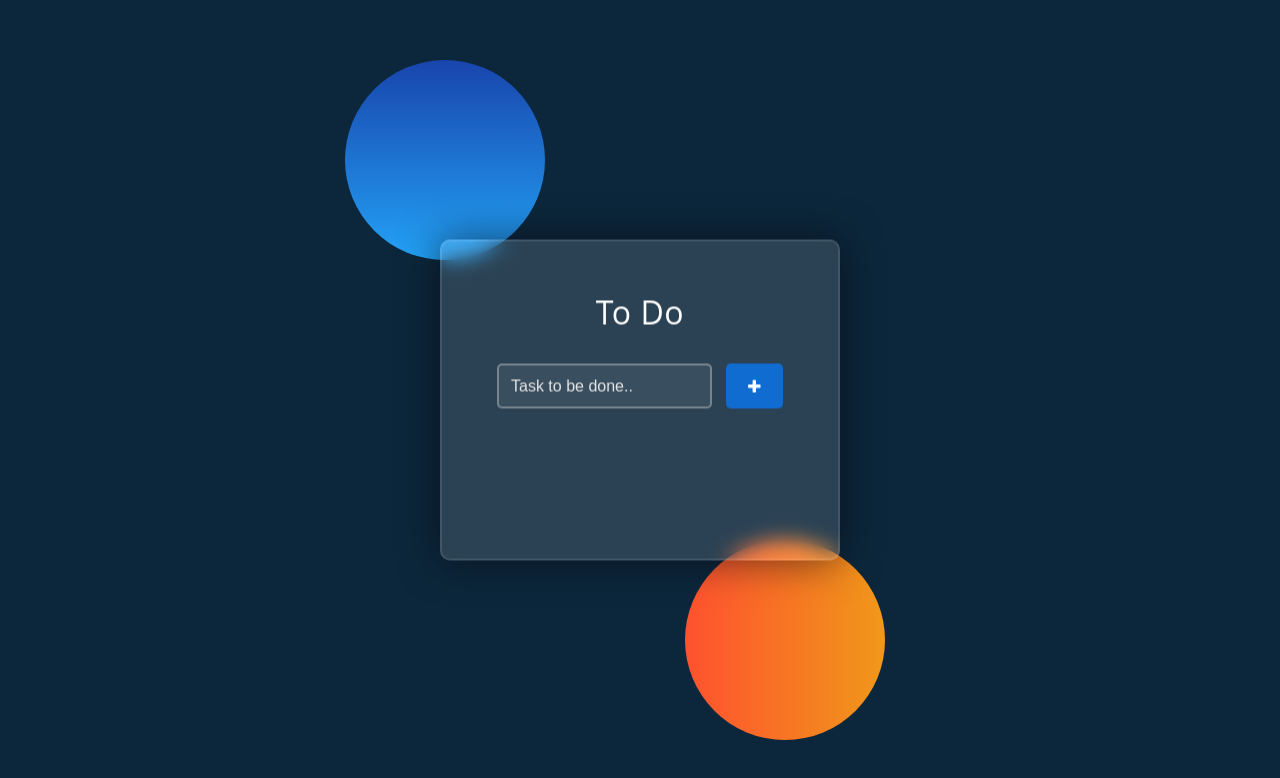
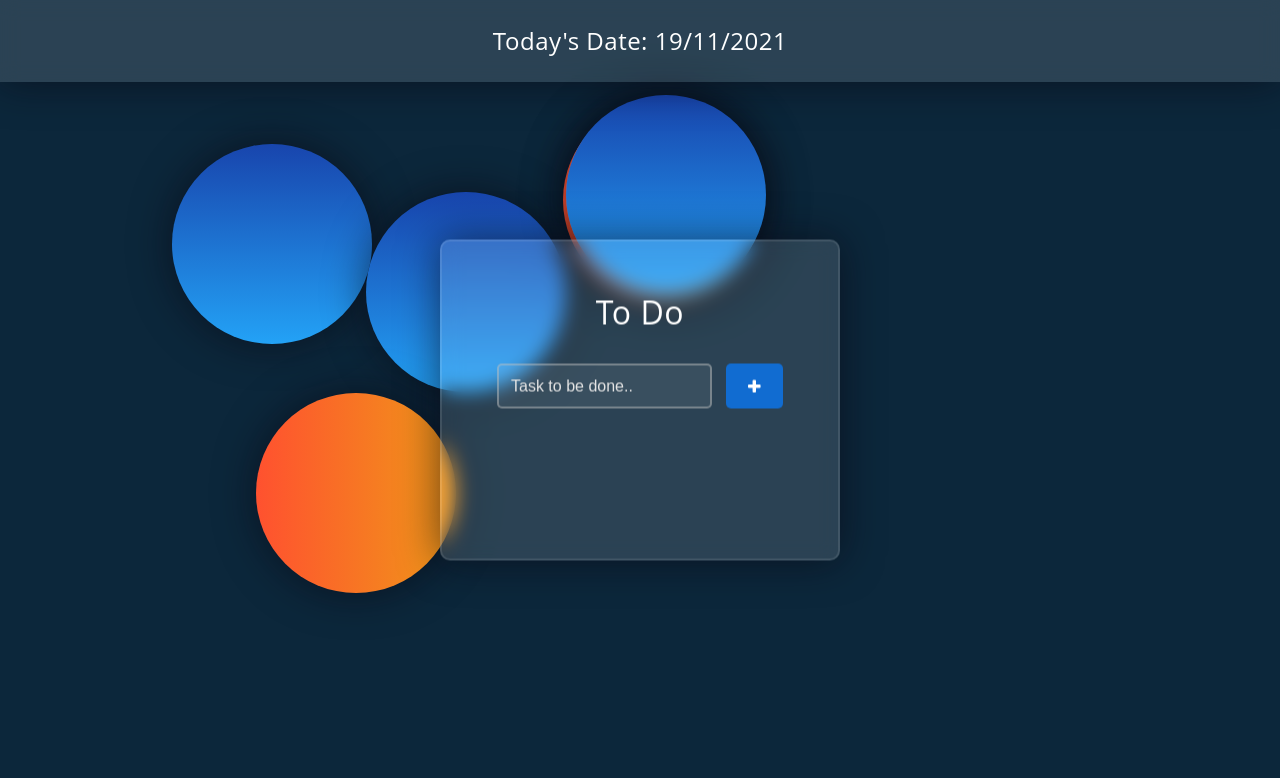
Before and after one commit to reececrowther/ToDoSite, a plain HTML site: page index.html in a window 1280 px wide. Drawn offline with Linux system fonts and the light colour scheme.

Commit message:
Add files via upload

```diff
--- a/index.html
+++ b/index.html
@@ -9,10 +9,12 @@
     <link rel="stylesheet" href="https://cdnjs.cloudflare.com/ajax/libs/font-awesome/4.7.0/css/font-awesome.min.css">
 </head>
 <body>
-    <div class="background">
-        <div class="shape"></div>
-        <div class="shape"></div>
-     </div>
+    <header>
+        <div class="headerInfo">
+            <h3 class="date">Today's Date: </h3>
+        </div>
+    </header>
+    <div class="background"></div>
 <div id=to-do-container>
     <h2>To Do</h2>
     <div id="new-task-button">
--- a/main.js
+++ b/main.js
@@ -1,3 +1,37 @@
+
+
+/* Background */
+let numOfShapes = 5;
+
+spawnShapes();
+function spawnShapes(){
+    let bg = document.querySelector('.background');
+    for(var i=0; i<numOfShapes; i++){
+        bg.innerHTML += `
+        <div class="shape"></div>
+    `;
+
+
+
+        var ranNubTop = Math.floor(Math.random() * (screen.height - 200));
+        var ranNubLeft = Math.floor(Math.random() * (screen.width - 200));
+        bg.children[i].style.top = "" + ranNubTop + "px";
+        bg.children[i].style.left = "" + ranNubLeft + "px";
+
+
+    }
+
+}
+
+/* Date and time*/
+const d = new Date();
+let date = document.querySelector('.date');
+
+date.innerHTML += '' + d.getDate() + '/' + (d.getMonth() + 1) + '/' + d.getUTCFullYear();
+
+
+
+/* Data Storing */
 var taskData = [];
 
 loadData();
@@ -46,19 +80,13 @@ function addTask(){
                 var dataNum = this.parentNode.childNodes[0].nextSibling.innerHTML;
                 for(var a=0; a<storedData.length; a++){
                     if( dataNum.indexOf(storedData[a]) != -1){
-                        console.log(dataNum);
-                        console.log(storedData[a]);
-                        console.log("del");
                         storedData.splice(a, 1);
-
                         localStorage.setItem("task_data",JSON.stringify(taskData));
                     }
                 }
                 for(var j=0; j<taskData.length; j++){
                     if( dataNum.indexOf(taskData[j]) != -1){
-                        console.log(dataNum);
-                        console.log(taskData[j]);
-                        console.log("del");
+
                         taskData.splice(j, 1);
                         localStorage.setItem("task_data",JSON.stringify(taskData));
                     }
@@ -92,9 +120,10 @@ function loadData(){
                     if( dataNum.indexOf(storedData[a]) != -1){
                         storedData.splice(a, 1);
                         taskData.splice(a, 1);
-                        localStorage.setItem('task_data',JSON.stringify(taskData));
+                        localStorage.setItem('task_data',JSON.stringify(storedData));
                     }
                 }
+
                 this.parentNode.remove();
             }
         }
--- a/style.css
+++ b/style.css
@@ -6,21 +6,51 @@
     padding: 0;
     margin: 0;
     box-sizing: border-box;
+
 }
 
 body{
     height: 100vh;
     background-color: var(--blueColor);
     font-family: 'Open Sans', sans-serif;
+    -webkit-font-smoothing: antialiased;
 }
+
+header{
+    position: absolute;
+    min-height: 50px;
+    width: 100%;
+    z-index: 20;
+    padding: 20px;
+    background-color: rgba(255,255,255,0.13);
+    backdrop-filter: blur(10px);
+    box-shadow: 0 0 40px rgba(8,7,16,0.6);
+
+}
+
+.headerInfo{
+    display: flex;
+    align-items: center;
+    justify-content: center;
+}
+
+.headerInfo h3{
+    color: #ffffff;
+    letter-spacing: 0.5px;
+    font-size: 1.5em;
+    font-weight: 500;
+    line-height: 42px;
+    text-align: center;
+}
+
+
+
 /* Circles */
 .background{
-    width: 430px;
-    height: 520px;
+    width: 100%;
+    height: 100%;
     position: absolute;
-    transform: translate(-50%,-50%);
-    left: 50%;
-    top: 50%;
+    overflow: hidden;
 }
 .background .shape{
     height: 200px;
@@ -29,23 +59,25 @@ body{
     border-radius: 50%;
 }
 
-.shape:first-child{
+.shape:nth-child(odd){
     background: linear-gradient(#1845ad,#23a2f6);
-    left: -80px;
-    top: -80px;
+    box-shadow: 0 0 40px rgba(8,7,16,0.6);
+    /* left: -80px;
+    top: -80px; */
 }
-.shape:last-child{
+.shape:nth-child(even){
     background: linear-gradient(to right,#ff512f,#f09819);
-    right: -30px;
-    bottom: -80px;
+    box-shadow: 0 0 40px rgba(8,7,16,0.6);
+    /* right: -30px;
+    bottom: -80px; */
 }
 
 /* to do form */
 #to-do-container{
-
     width: 400px;
     min-width: 400px;
     min-height: 100px;
+    max-height: 85%;
     background-color: rgba(255,255,255,0.13);
     position: absolute;
     transform: translate(-50%,-50%);
@@ -56,6 +88,7 @@ body{
     border: 2px solid rgba(255,255,255,0.1);
     box-shadow: 0 0 40px rgba(8,7,16,0.6);
     padding: 50px 35px;
+    overflow-y:auto;
 }
 
 #to-do-container h2{
@@ -129,7 +162,7 @@ body{
     border: 1px solid #939697;
     cursor: pointer;
     background-color: rgba(255,255,255,0.09);
-    height: 50px;
+    min-height: 50px;
     margin-bottom: 8px;
     padding: 5px 10px;
     display: flex;
@@ -148,7 +181,7 @@ body{
     border: none;
     cursor: pointer;
     outline: none;
-    height: 100%;
+    height: 40px;
     width: 40px;
     border-radius: 5px;
 }
```
